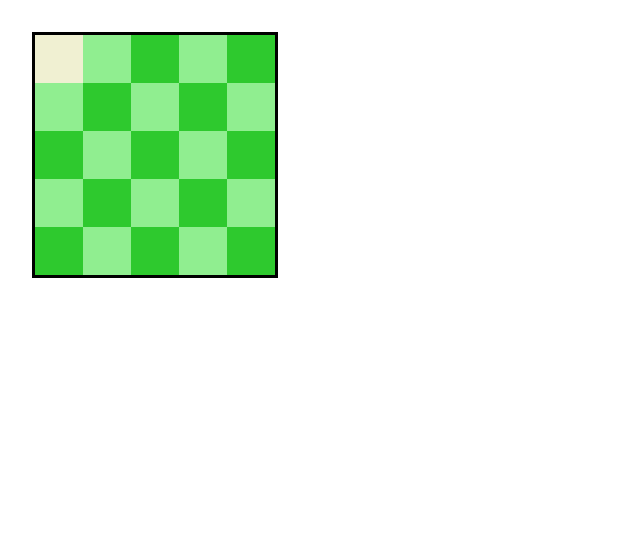
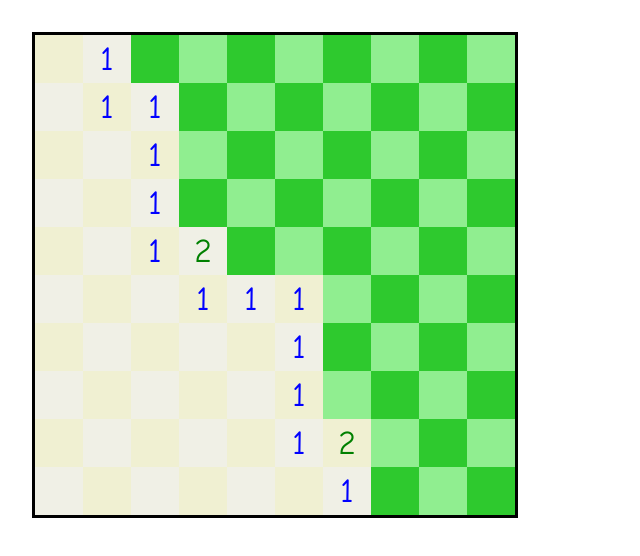
Before and after one commit to profounddark/minesweeper, a plain HTML site: page index.html in a window 1280 px wide. Both pictures are taken after a click on the element 57 px from the left and 57 px from the top of the page. Shown: the whole page, without its empty margins (0-640 px from the left). Drawn offline with Linux system fonts and the light colour scheme.

Commit message:
Space cascading now works.

```diff
--- a/css/main.css
+++ b/css/main.css
@@ -104,3 +104,23 @@ body
 {
     border-bottom: solid;
 }
+
+.tile span.bomb1
+{
+    color: blue;
+}
+
+.tile span.bomb2
+{
+    color: green;
+}
+
+.tile span.bomb3
+{
+    color: red;
+}
+
+.tile span.bomb4
+{
+    color: purple;
+}
--- a/javascript/minesweeper.js
+++ b/javascript/minesweeper.js
@@ -11,21 +11,39 @@ class Minesweeper
         this.bombCount = initBombs;
         this.firstMove = true;
 
+
         this.revealedTiles = 0;
 
         this.gameBoard = document.querySelector('#gameboard');
         this.loseScreen = document.querySelector('#lose-screen');
         this.winScreen = document.querySelector('#win-screen');
 
-        this.gameState = this.initializeGameState();
+        this.initializeGameState();
         console.log(this.gameState);
 
+    }
+
+    addBombs(numberBombs)
+    {
+        let bombLoop = 0;
+
+        while(bombLoop < numberBombs)
+        {
+            let bombX = Math.floor(Math.random() * this.xSize);
+            let bombY = Math.floor(Math.random() * this.ySize);
+            if (!this.isBomb(bombX, bombY))
+            {
+                this.gameState[bombX][bombY].bomb = true;
+                console.log("Adding bomb to " + bombX + ", " + bombY);
+                bombLoop++;
+            }
+        }
     }
 
     // initializes the internal game state (but not the board!)
     initializeGameState()
     {
-        let tempBoard = [];
+        this.gameState = [];
         for (let column = 0; column < this.xSize; column++)
         {
             let newColumn = [];
@@ -34,22 +52,11 @@ class Minesweeper
                 let newSpace = {bomb: false, revealed: false, tile: null};
                 newColumn[row] = newSpace;
             }
-            tempBoard[column] = newColumn;
+            this.gameState[column] = newColumn;
         }
 
-        let bombLoop = 0;
+        this.addBombs(this.bombCount);
 
-        while(bombLoop < this.bombCount)
-        {
-            let bombX = Math.floor(Math.random() * this.xSize);
-            let bombY = Math.floor(Math.random() * this.ySize);
-            if (tempBoard[bombX][bombY].bomb == false)
-            {
-                tempBoard[bombX][bombY].bomb = true;
-                bombLoop++;
-            }
-        }
-        return tempBoard;
     }
 
     // sets up the game board
@@ -105,17 +112,17 @@ class Minesweeper
 
 
         // I could reduce the number of lines by injecting this directly into the for loops
-        let colStart = Math.max((ySpace - 1), 0);
-        let colEnd = Math.min((ySpace + 1), (this.ySize-1));
-        let rowStart = Math.max((xSpace - 1), 0);
-        let rowEnd = Math.min((xSpace + 1), (this.xSize-1));
+        let colStart = Math.max((xSpace - 1), 0);
+        let colEnd = Math.min((xSpace + 1), (this.ySize-1));
+        let rowStart = Math.max((ySpace - 1), 0);
+        let rowEnd = Math.min((ySpace + 1), (this.xSize-1));
 
 
         for (let col = colStart; col <= colEnd; col++)
         {
             for (let row = rowStart; row <= rowEnd; row++)
             {
-                if (this.isBomb(row, col))
+                if (this.isBomb(col, row))
                 {
                     count++;
                 }
@@ -129,7 +136,7 @@ class Minesweeper
         return (this.gameState[x][y].tile);
     }
 
-    revealSpace(tileX, tileY)
+    revealSpace(tileX, tileY, adjBombs)
     {
         let targetTile = this.getTargetTile(tileX, tileY);
 
@@ -138,24 +145,89 @@ class Minesweeper
 
         targetTile.setAttribute("class", "tile reveal");
 
-        let adjBombs = this.numberAdjacentBombs(tileX, tileY);
-
-        // TODO: reveal more tiles if adjacent bombs is 0
-        if (adjBombs == 0)
-        {
-
-        }
-        else if (adjBombs != 0)
+        if (adjBombs > 0)
         {
             targetTile.innerHTML = "";
             let newSpan = document.createElement("span");
+            newSpan.setAttribute("class", "bomb" + adjBombs);
             newSpan.innerHTML = adjBombs;
 
             targetTile.appendChild(newSpan);
         }
-
         //remove listener (for now)
         event.target.removeEventListener("click", handleTurn);
+    }
+
+    spaceCascade(tileX, tileY)
+    {
+        let cascadeArray = [];
+        cascadeArray.push({x: tileX, y: tileY});
+        while (cascadeArray.length > 0)
+        {
+            let currentXY = cascadeArray[0];
+
+            // reveal the cell
+            let bombCount = this.numberAdjacentBombs(currentXY.x, currentXY.y);
+            this.revealSpace(currentXY.x, currentXY.y, bombCount);
+            if (bombCount == 0)
+            {
+                // add the adjacent cells
+                let colStart = Math.max((currentXY.x - 1), 0);
+                let colEnd = Math.min((currentXY.x + 1), (this.xSize-1));
+                let rowStart = Math.max((currentXY.y - 1), 0);
+                let rowEnd = Math.min((currentXY.y + 1), (this.ySize-1));
+                for (let col = colStart; col <= colEnd; col++)
+                {
+                    for (let row = rowStart; row <= rowEnd; row++)
+                    {
+                        if (this.gameState[col][row].revealed == false)
+                        {
+                            cascadeArray.push({x: col, y: row});
+                        }
+                    }
+                }
+            }
+
+            cascadeArray.shift();
+
+
+        }
+    }
+
+    processFirstMove(tileX, tileY)
+    {
+        this.firstMove = false;
+        let numbBombs = this.numberAdjacentBombs(tileX, tileY);
+
+        if (numbBombs > 0)
+        {
+            // I could reduce the number of lines by injecting this directly into the for loops
+            let colStart = Math.max((tileX - 1), 0);
+            let colEnd = Math.min((tileX + 1), (this.xSize-1));
+            let rowStart = Math.max((tileY - 1), 0);
+            let rowEnd = Math.min((tileY + 1), (this.ySize-1));
+
+            console.log("Clearing " + numbBombs + " bombs!");
+            for (let col = colStart; col <= colEnd; col++)
+            {
+                for (let row = rowStart; row <= rowEnd; row++)
+                {
+                    this.gameState[col][row].bomb = true;
+                }
+            }
+
+            this.addBombs(numbBombs);
+
+            for (let col = colStart; col <= colEnd; col++)
+            {
+                for (let row = rowStart; row <= rowEnd; row++)
+                {
+                    this.gameState[col][row].bomb = false;
+                }
+            }
+        }
+        console.log(this.gameState);
+        this.processMove(tileX, tileY)
     }
 
     processMove(tileX,tileY)
@@ -169,15 +241,25 @@ class Minesweeper
             targetTile.setAttribute("class", "tile bomb");
             targetTile.innerHTML = "";
             let newSpan = document.createElement("span");
-            newSpan.innerHTML = "B";
+            newSpan.innerHTML = "!";
             targetTile.appendChild(newSpan);
             this.loseScreen.setAttribute("class", "show");
         }
         else if (!this.isBomb(tileX, tileY) && !this.isRevealed(tileX, tileY))
         {
-            this.revealSpace(tileX, tileY);
+            let adjBombCount = this.numberAdjacentBombs(tileX, tileY);
+            if (adjBombCount == 0)
+            {
+                this.spaceCascade(tileX, tileY);
+            }
+            else
+            {
+                this.revealSpace(tileX, tileY, adjBombCount);
+            }
         }
     }
+
+
 
     setUpTileListeners()
     {
@@ -202,7 +284,7 @@ class Minesweeper
 
 document.addEventListener("DOMContentLoaded", function(event)
     {
-        currentGame = new Minesweeper(5,5,5);
+        currentGame = new Minesweeper(10,10,10);
         currentGame.setupGameBoard();
 
     }
@@ -213,6 +295,13 @@ function handleTurn(event)
     // get the X, Y from the space; I added the parseint because I had problems w/ stirngs
     let tileX = parseInt(event.target.getAttribute("data-x"));
     let tileY = parseInt(event.target.getAttribute("data-y"));
-    currentGame.processMove(tileX, tileY);
+    if (currentGame.firstMove)
+    {
+        currentGame.processFirstMove(tileX, tileY);
+    }
+    else
+    {
+        currentGame.processMove(tileX, tileY);
+    }
     currentGame.winCheck();
 }
```
